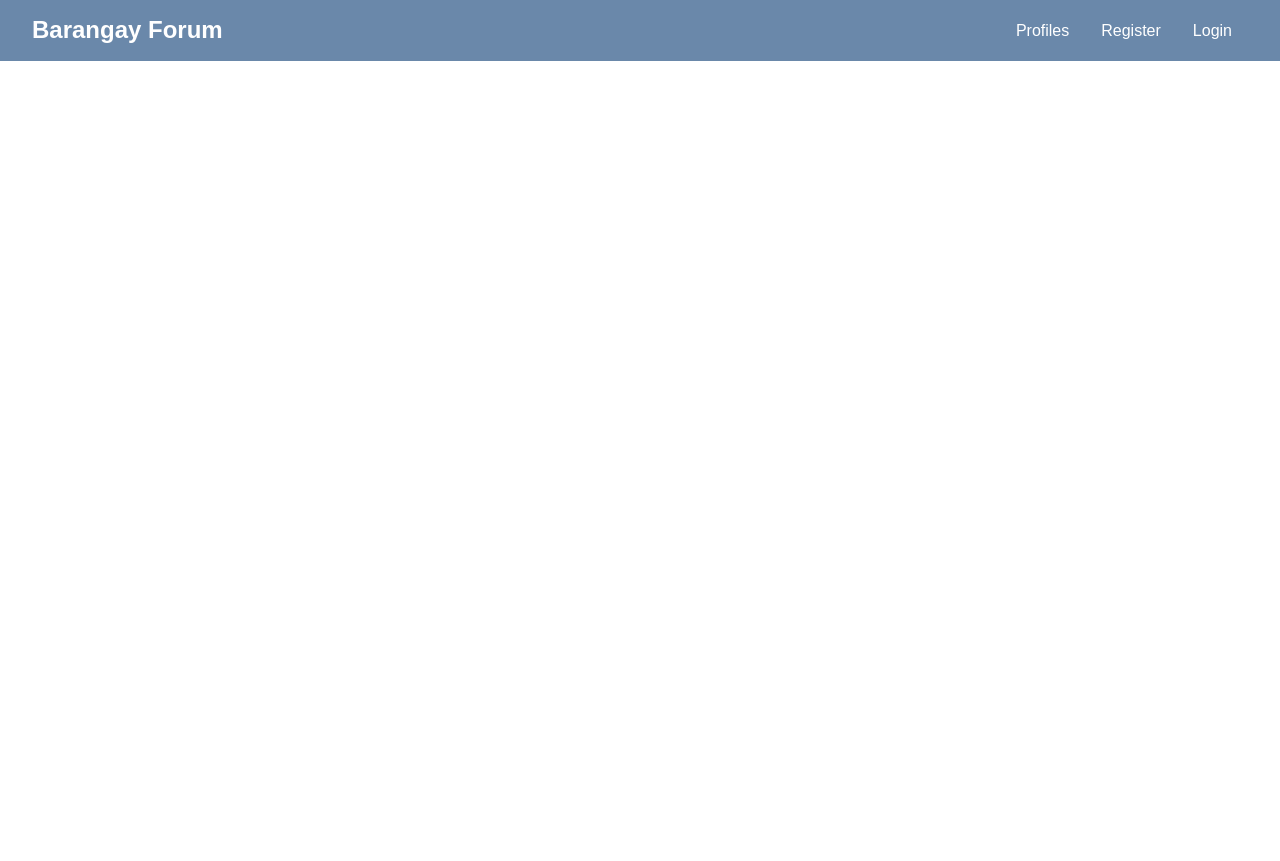
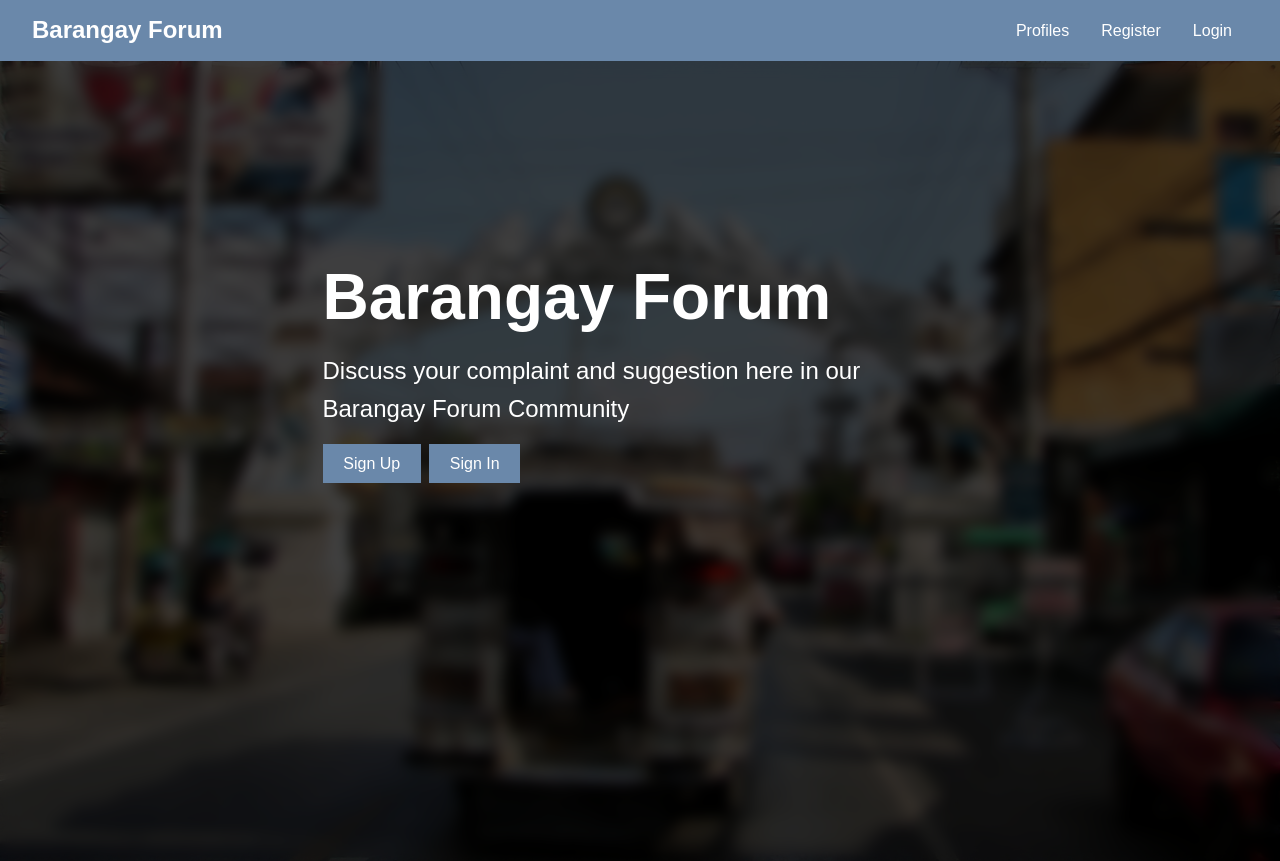
Before and after one commit to KeithRussel/brgyforum, a React (Create React App) app in the folder client/: page / in a window 1280 px wide. Before the commit the page ends 800 px from the top, so only its background shows below. Built offline with nearby package versions, Linux system fonts and the light colour scheme; no server answers.

Commit message:
Add Home Page

```diff
--- a/client/src/App.css
+++ b/client/src/App.css
@@ -474,3 +474,47 @@ button {
   grid-gap: 10px;
   padding: 15px;
 }
+
+/* Landing Page */
+.bg-image {
+  background: url(./components/img/dagupan.jpg) center/cover;
+  background-repeat: no-repeat;
+  height: 100vh;
+  /* filter: blur(3px); */
+  position: absolute;
+  width: 100%;
+  height: 100%;
+}
+
+.landing {
+  backdrop-filter: blur(7px);
+}
+
+.dark-overlay {
+  height: 100vh;
+  background-color: #000000bf;
+  display: grid;
+  grid-template-columns: repeat(4, 1fr);
+  gap: 10px;
+  grid-auto-rows: 200px;
+  grid-template-areas:
+    '. a a .'
+    '. a a .'
+    '. a a .';
+}
+
+.wrapper {
+  grid-area: a;
+  align-self: center;
+  justify-self: center;
+}
+
+.wrapper h1,
+.wrapper p {
+  color: #fff;
+}
+
+.wrapper .buttons > a {
+  color: #fff;
+  background-color: var(--vanilla-color);
+}
--- a/client/src/App.js
+++ b/client/src/App.js
@@ -10,6 +10,7 @@ import { loadUser } from './actions/auth';
 import setAuthToken from './utils/setAuthToken';
 
 import './App.css';
+import LandingPage from './components/layout/LandingPage';
 
 if (localStorage.token) {
   setAuthToken(localStorage.token);
@@ -27,6 +28,7 @@ const App = () => {
           <Navbar />
           <Switch>
             {/* <Routes /> */}
+            <Route exact path='/' component={LandingPage} />
             <Route component={Routes} />
           </Switch>
         </Fragment>
--- /dev/null
+++ b/client/src/components/layout/LandingPage.js
@@ -0,0 +1,44 @@
+import React from 'react';
+import PropTypes from 'prop-types';
+import { Link, Redirect } from 'react-router-dom';
+import { connect } from 'react-redux';
+
+const LandingPage = ({ isAuthenticated }) => {
+  if (isAuthenticated) {
+    return <Redirect to='/dashboard' />;
+  }
+  return (
+    <>
+      <div className='bg-image'></div>
+      <section className='landing'>
+        <div className='dark-overlay'>
+          <div className='wrapper'>
+            <h1 className='x-large'>Barangay Forum</h1>
+            <p className='lead'>
+              Discuss your complaint and suggestion here in our Barangay Forum
+              Community
+            </p>
+            <div className='buttons'>
+              <Link to='/register' className='btn'>
+                Sign Up
+              </Link>
+              <Link to='/login' className='btn'>
+                Sign In
+              </Link>
+            </div>
+          </div>
+        </div>
+      </section>
+    </>
+  );
+};
+
+LandingPage.propTypes = {
+  isAuthenticated: PropTypes.bool,
+};
+
+const mapStateToProps = (state) => ({
+  isAuthenticated: state.auth.isAuthenticated,
+});
+
+export default connect(mapStateToProps)(LandingPage);
```
Also changed, not shown: client/src/components/img/dagupan.jpg (added).
